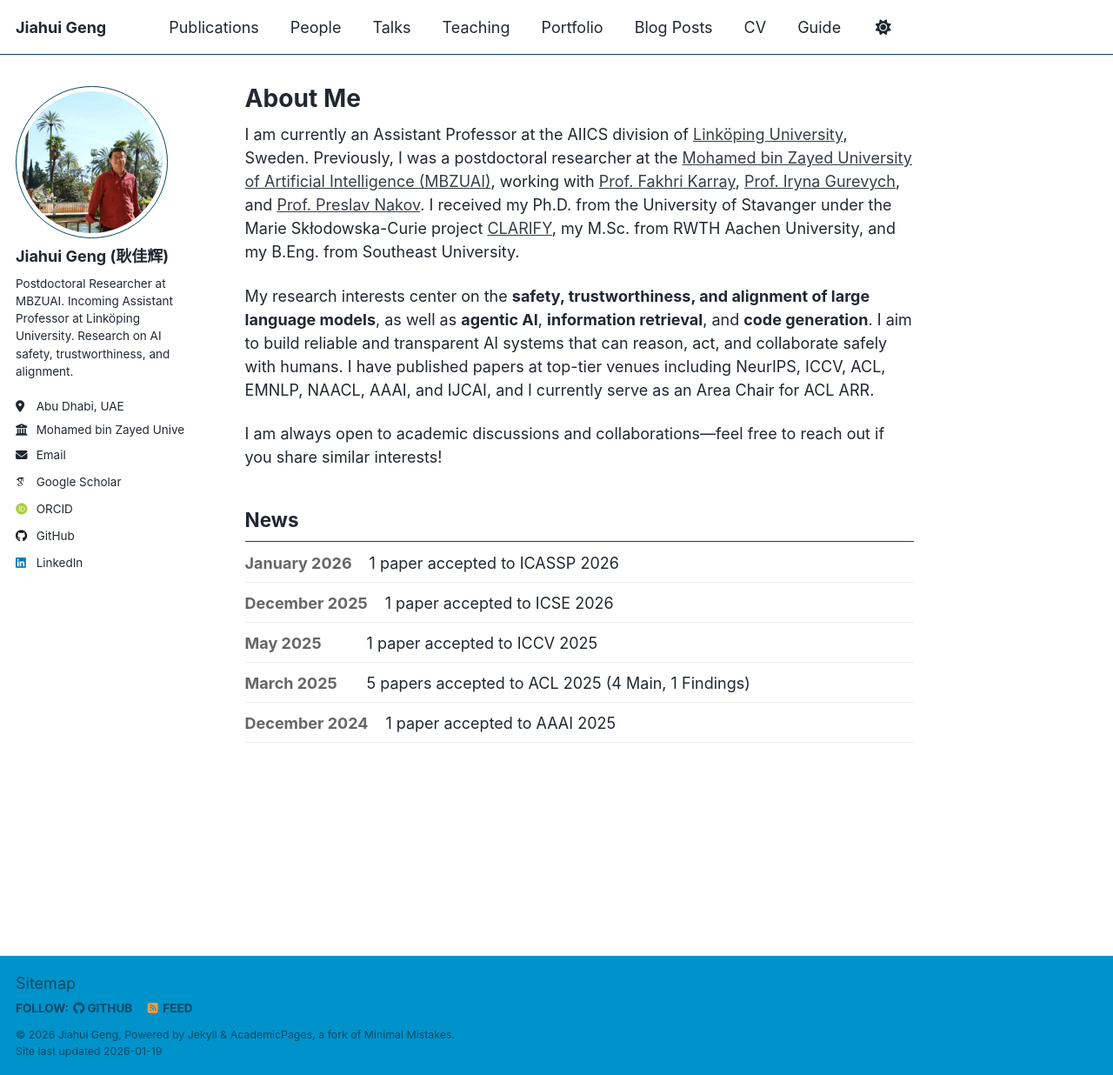
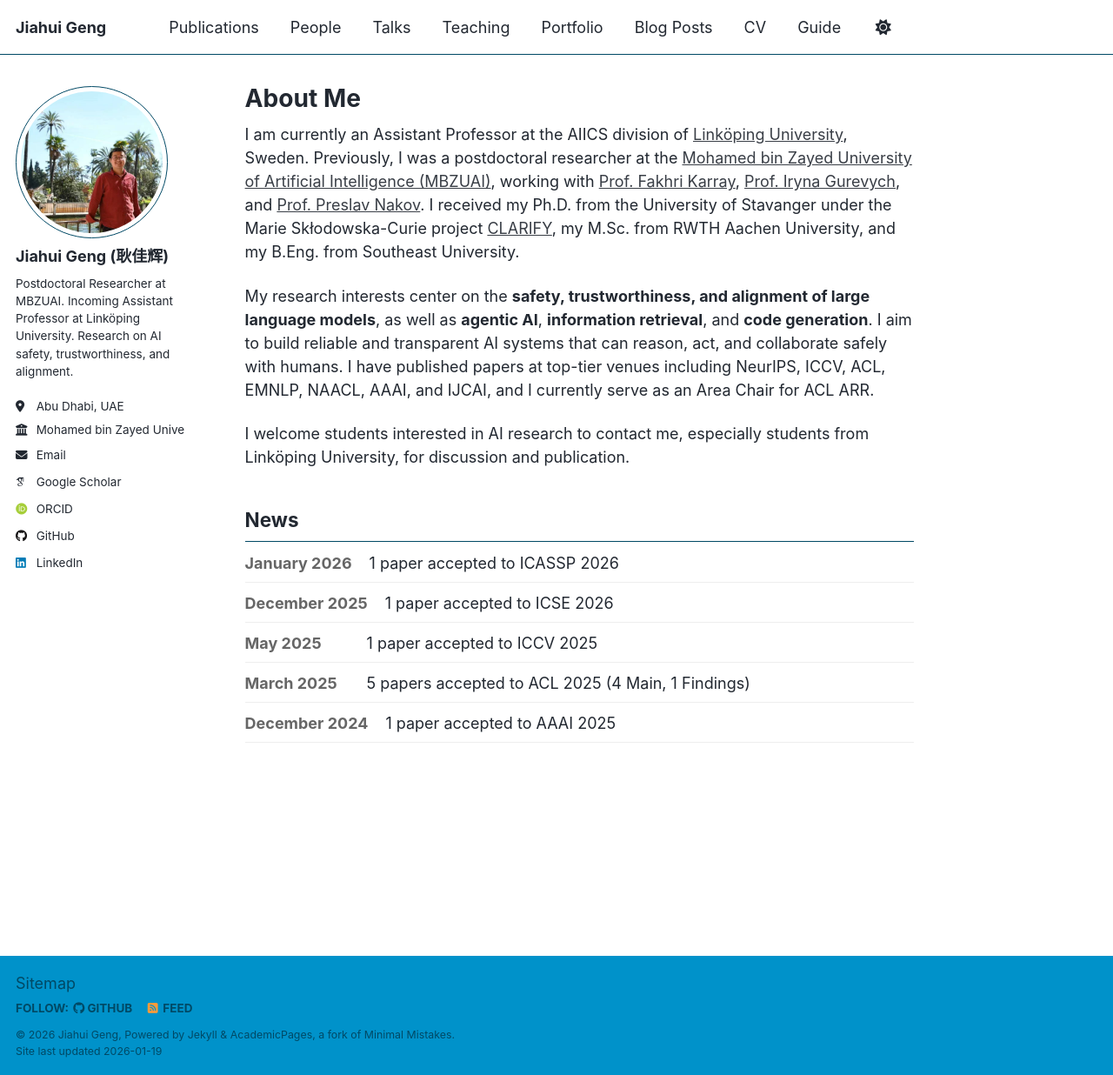
Before and after one commit to jiahuigeng/jiahuigeng.github.io, a Jekyll site: the page built from _pages/about.md, in a window 1280 px wide and 1236 px high. Shown: the whole window at 87% size. Built offline with Jekyll 4.4.1, drawn with Linux system fonts in a browser that asks for light colours; some web fonts are replaced; a script that is not in the unit is left out.

Commit message:
update people

```diff
--- a/_pages/about.md
+++ b/_pages/about.md
@@ -11,7 +11,7 @@ I am currently an Assistant Professor at the AIICS division of [Linköping Unive
 
 My research interests center on the **safety, trustworthiness, and alignment of large language models**, as well as **agentic AI**, **information retrieval**, and **code generation**. I aim to build reliable and transparent AI systems that can reason, act, and collaborate safely with humans. I have published papers at top-tier venues including NeurIPS, ICCV, ACL, EMNLP, NAACL, AAAI, and IJCAI, and I currently serve as an Area Chair for ACL ARR.
 
-I am always open to academic discussions and collaborations—feel free to reach out if you share similar interests!
+I welcome students interested in AI research to contact me, especially students from Linköping University, for discussion and publication.
 
 ## News
 
```
